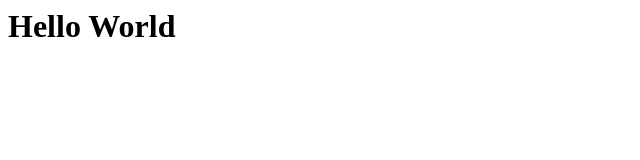
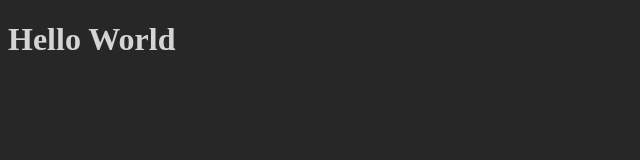
Before and after one commit to andysign/ai-london-03, a plain HTML site: page index.html in a window 1280 px wide. Shown: the whole page, without its empty margins (0-640 px from the left). Drawn offline with Linux system fonts and the light colour scheme.

Commit message:
Changed bg

```diff
--- a/index.html
+++ b/index.html
@@ -1 +1,12 @@
-<h1>Hello World</h1>
+<!DOCTYPE html>
+<html>
+
+<head></head>
+
+<body style="background-color: rgb(39, 39, 39)">
+
+<h1 style="color: rgb(212, 212, 212);">Hello World</h1>
+
+</body>
+
+</html>
```
